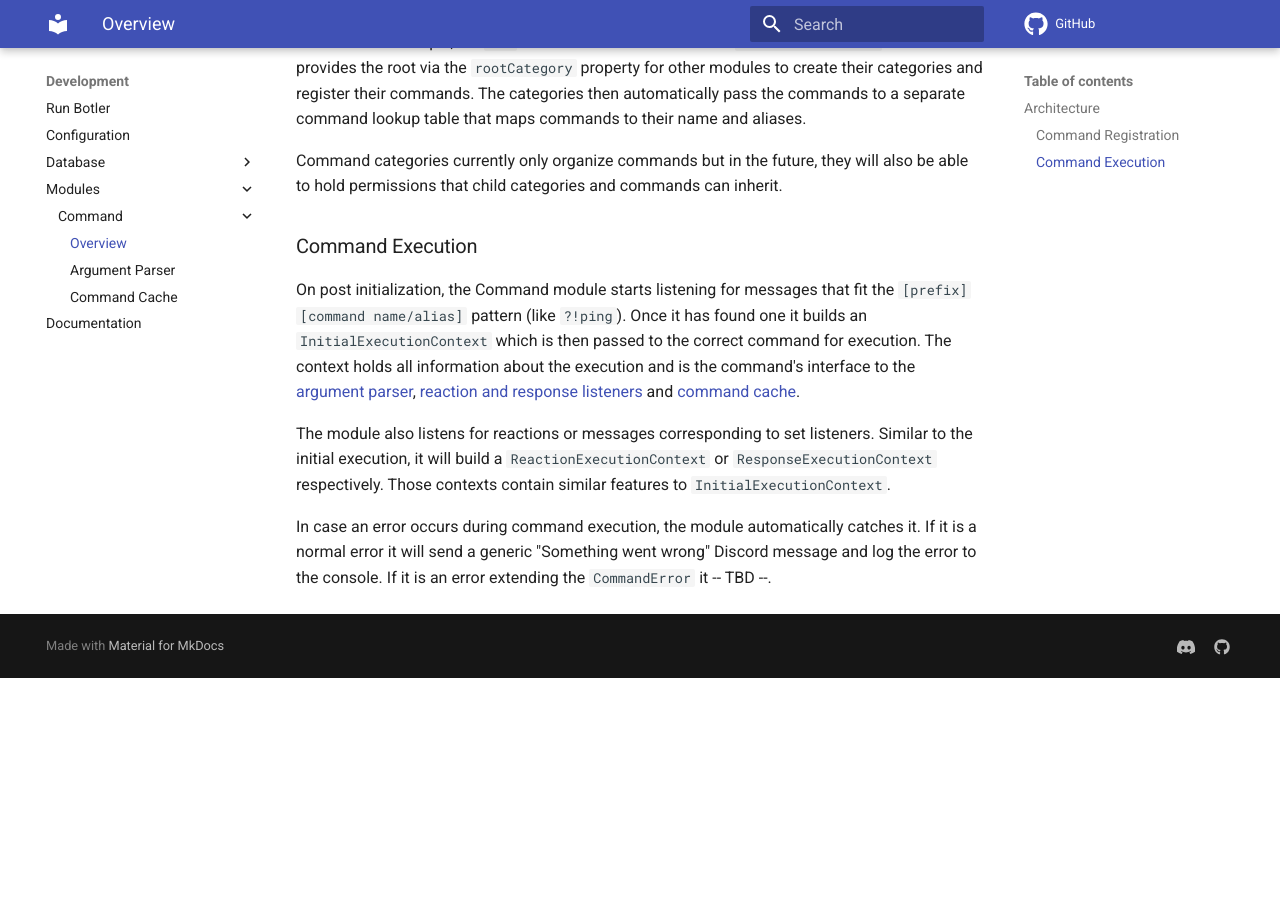
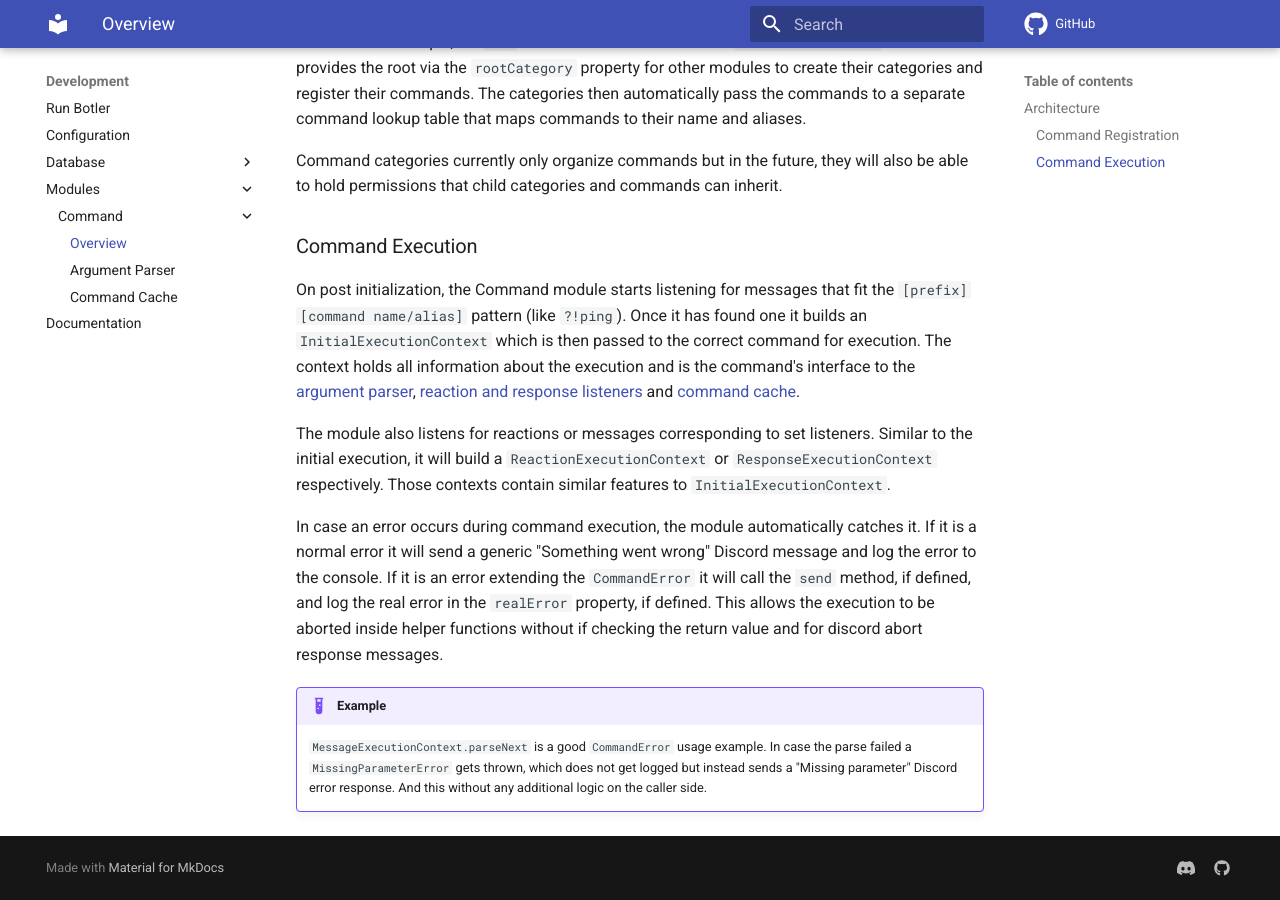
Before and after one commit to Botler-Dev/Botler, an MkDocs documentation site: the page built from docs/Development/Modules/Command/Overview.md, in a window 1280 px wide and 900 px high, scrolled down 580 px. Built offline with MkDocs 1.6.1 and Material for MkDocs 9.7.7, drawn with Linux system fonts in a browser that asks for light colours; comment, search, counter and statistics services are not loaded; before the commit the page ends 1258 px from its top, so only the background shows below that.

Commit message:
docs(command): update command error section

```diff
--- a/docs/Development/Modules/Command/Overview.md
+++ b/docs/Development/Modules/Command/Overview.md
@@ -22,6 +22,7 @@ On post initialization, the Command module starts listening for messages that fi
 
 The module also listens for reactions or messages corresponding to set listeners. Similar to the initial execution, it will build a `ReactionExecutionContext` or `ResponseExecutionContext` respectively. Those contexts contain similar features to `InitialExecutionContext`.
 
-In case an error occurs during command execution, the module automatically catches it. If it is a normal error it will send a generic "Something went wrong" Discord message and log the error to the console. If it is an error extending the `CommandError` it -- TBD --.
+In case an error occurs during command execution, the module automatically catches it. If it is a normal error it will send a generic "Something went wrong" Discord message and log the error to the console. If it is an error extending the `CommandError` it will call the `send` method, if defined, and log the real error in the `realError` property, if defined. This allows the execution to be aborted inside helper functions without if checking the return value and for discord abort response messages.
 
-<!-- TODO: Refactor command errors and finish this paragraph -->
+!!! example
+    `MessageExecutionContext.parseNext` is a good `CommandError` usage example. In case the parse failed a `MissingParameterError` gets thrown, which does not get logged but instead sends a "Missing parameter" Discord error response. And this without any additional logic on the caller side.
```
